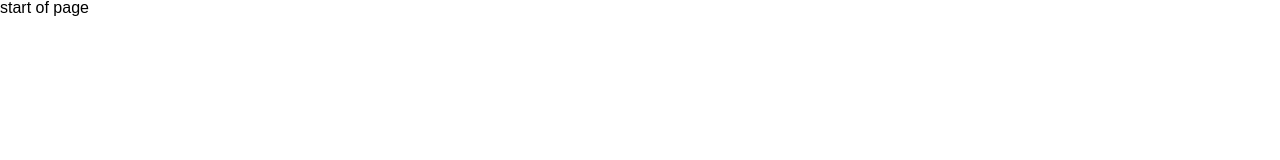
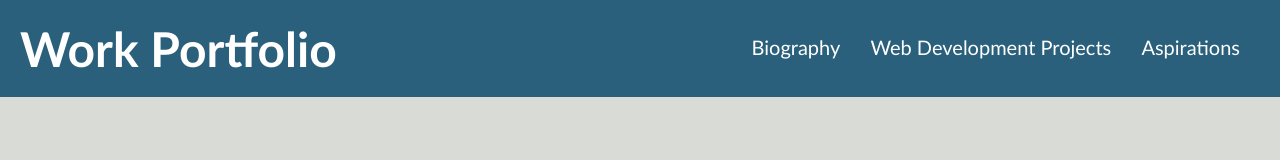
Before and after one commit to Kasdjono/resume-portfolio, a plain HTML site: page index.html in a window 1280 px wide. Drawn offline with Linux system fonts and the light colour scheme.

Commit message:
added the header and nav bar

```diff
--- a/assets/style.css
+++ b/assets/style.css
@@ -0,0 +1,97 @@
+/** {
+    box-sizing: border-box;
+    padding: 0;
+    margin: 0;
+}
+
+:root {
+    --header-color: darkblue;
+
+}
+
+
+body {
+    background-color: rgb(179, 244, 247);
+  }
+
+.header {
+    padding: 20px;
+    font-family: 'Trebuchet MS', 'Lucida Sans Unicode', 'Lucida Grande', 'Lucida Sans', Arial, sans-serif;
+    background-color: rgb(117, 219, 250);
+    color: #ffffff;
+}
+
+.header h1 {
+    display: inline-block;
+    font-size: 48px;
+}
+
+.header nav {
+    padding-top: 15px;
+    margin-right: 20px;
+    float: right;
+    font-family: 'Gill Sans', 'Gill Sans MT', Calibri, 'Trebuchet MS', sans-serif;
+    font-size: 20px;
+}
+
+.header nav ul{
+    list-style-type: none;
+}
+
+.header nav ul li {
+    display: inlin-block;
+    margin-left: 25px;
+}
+
+a {
+    color: #ffffff;
+    text-decoration: none;
+}*/
+
+* {
+    box-sizing: border-box;
+    padding: 0;
+    margin: 0;
+}
+
+body {
+    background-color: #d9dcd6;
+}
+
+.header {
+    padding: 20px;
+    font-family: 'Trebuchet MS', 'Lucida Sans Unicode', 'Lucida Grande', 'Lucida Sans', Arial, sans-serif;
+    background-color: #2a607c;
+    color: #ffffff;
+}
+
+.header h1 {
+    display: inline-block;
+    font-size: 48px;
+}
+
+.header h1 .seo {
+    color: #d9dcd6;
+}
+
+.header nav {
+    padding-top: 15px;
+    margin-right: 20px;
+    float: right;
+    font-family: 'Gill Sans', 'Gill Sans MT', Calibri, 'Trebuchet MS', sans-serif;
+    font-size: 20px;
+}
+
+.header nav ul {
+    list-style-type: none;
+}
+
+.header nav ul li {
+    display: inline-block;
+    margin-left: 25px;
+}
+
+a {
+    color: #ffffff;
+    text-decoration: none;
+}
--- a/index.html
+++ b/index.html
@@ -1,15 +1,35 @@
 <!DOCTYPE html>
 <html lang="en">
+
 <head>
     <meta charset="UTF-8">
-    <meta http-equiv="X-UA-Compatible" content="IE=edge">
-    <meta name="viewport" content="width=device-width, initial-scale=1.0">
-    <link rel="stylesheet" type="text/css" href="./assets/reset.css" />
+    <!-- <meta http-equiv="X-UA-Compatible" content="IE=edge">
+    <meta name="viewport" content="width=device-width, initial-scale=1.0"> -->
+    <!-- <link rel="stylesheet" type="text/css" href="./assets/reset.css" /> -->
     <link rel="stylesheet" type="text/css" href="./assets/style.css" />
     <title>Portfolio: Mr.Kasdjono</title>
 </head>
+
 <body>
-    <p>start of page</p>
+    <!-- this is the header -->
+    <header class="header">
+
+        <h1>Work Portfolio</h1>
+        <!-- this is for the navagation bar -->
+            <nav>
+                <ul>
+                <li>
+                    <a href="#Biography:">Biography</a>
+                </li>
+                <li>
+                    <a href="#Web Development Projects">Web Development Projects</a>
+                </li>
+                <li>
+                    <a href="#Aspirations">Aspirations</a>
+                </li>
+                </ul>
+            </nav>
+    </header>
 
 </body>
 </html>
```
